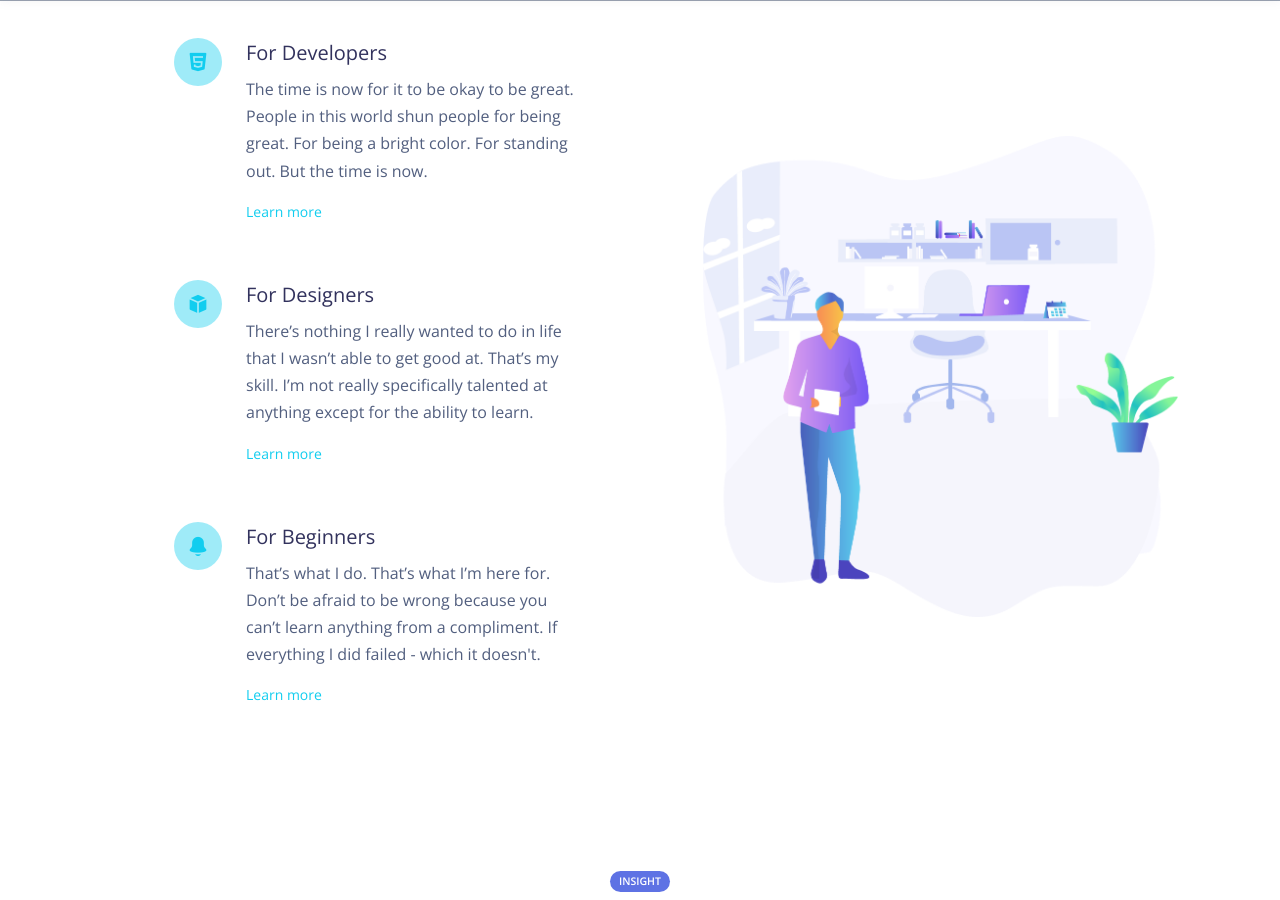
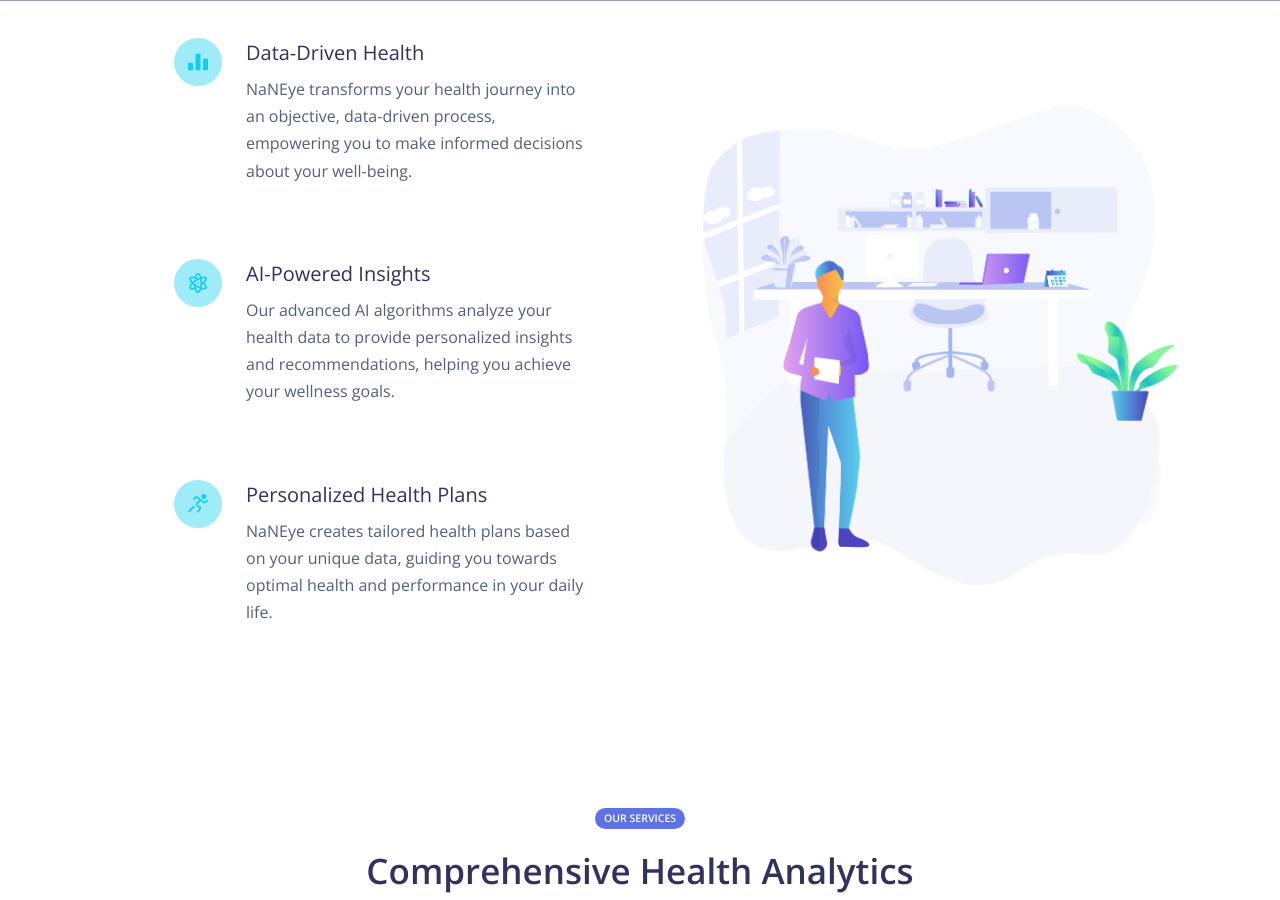
Before and after one commit to NaN-Intelligence/nan-intelligence.github.io, a Jekyll site: the page built from index.html, in a window 1280 px wide and 900 px high, scrolled down 950 px. Built offline with Jekyll 4.4.1, drawn with Linux system fonts in a browser that asks for light colours; nearby versions of some CDN libraries; some of the changed text lies outside the part shown.

Commit message:
updated website a bit

```diff
--- a/_includes/footer.html
+++ b/_includes/footer.html
@@ -12,7 +12,7 @@
     <div class="row align-items-center justify-content-md-between">
       <div class="col-md-6">
         <div class="copyright">
-          <span> © {{ 'now' | date: "%Y" }} Argon Design System by <a href="https://www.creative-tim.com/" target="_blank">Creative Tim</a> & <a href="https://jekyllthemes.io" target="_blank">Jekyll Themes</a></span>
+          <span> © 2024 NaNEye LTD </a></span>
         </div>
       </div>
       <div class="col-md-6">
--- a/_includes/home-sample.html
+++ b/_includes/home-sample.html
@@ -4,12 +4,12 @@
     <div class="container">
       <div class="row">
         <div class="col-lg-5 col-md-7 mr-auto text-left d-flex justify-content-center flex-column">
-          <h3 class="display-3">Argon &amp; Jekyll</h3>
-          <p class="lead mt-0">Together at last! Use the Argon theme to build a Jekyll landing page, blog or complete website. We've included lots of examples in the navigation - take a look.</p>
+          <h3 class="display-3">NaN Intelligence</h3>
+          <p class="lead mt-0">Rebuilding healthcare through data-driven solutions and machine learning</p>
           <br>
           <div class="buttons">
-            <a href="/blog" class="btn btn-primary">
-              Read our blog
+            <a href="/about" class="btn btn-primary">
+              Learn More About NaNEye
             </a>
           </div>
         </div>
@@ -24,32 +24,32 @@
       <div class="col-lg-6">
         <div class="info info-horizontal info-hover-primary">
           <div class="icon icon-shape icon-shape-info rounded-circle text-white">
-              <i class="ni ni-html5 text-info"></i>
+            <i class="ni ni-chart-bar-32 text-info"></i>
           </div>
           <div class="description pl-4">
-              <h5 class="title">For Developers</h5>
-              <p>The time is now for it to be okay to be great. People in this world shun people for being great. For being a bright color. For standing out. But the time is now.</p>
-              <a href="#" class="text-info">Learn more</a>
+            <h5 class="title">Data-Driven Health</h5>
+            <p>NaNEye transforms your health journey into an objective, data-driven process, empowering you to make informed decisions about your well-being.</p>
+            <!-- <a href="#" class="text-info">Learn more</a> -->
           </div>
         </div>
         <div class="info info-horizontal info-hover-primary">
           <div class="icon icon-shape icon-shape-info rounded-circle text-white">
-              <i class="ni ni-app text-info"></i>
+            <i class="ni ni-atom text-info"></i>
           </div>
           <div class="description pl-4">
-              <h5 class="title">For Designers</h5>
-              <p>There’s nothing I really wanted to do in life that I wasn’t able to get good at. That’s my skill. I’m not really specifically talented at anything except for the ability to learn.</p>
-              <a href="#" class="text-info">Learn more</a>
+            <h5 class="title">AI-Powered Insights</h5>
+            <p>Our advanced AI algorithms analyze your health data to provide personalized insights and recommendations, helping you achieve your wellness goals.</p>
+            <!-- <a href="#" class="text-info">Learn more</a> -->
           </div>
         </div>
         <div class="info info-horizontal info-hover-primary">
           <div class="icon icon-shape icon-shape-info rounded-circle text-white">
-              <i class="ni ni-bell-55 text-info"></i>
+            <i class="ni ni-user-run text-info"></i>
           </div>
           <div class="description pl-4">
-              <h5 class="title">For Beginners</h5>
-              <p>That’s what I do. That’s what I’m here for. Don’t be afraid to be wrong because you can’t learn anything from a compliment. If everything I did failed - which it doesn't.</p>
-              <a href="#" class="text-info">Learn more</a>
+            <h5 class="title">Personalized Health Plans</h5>
+            <p>NaNEye creates tailored health plans based on your unique data, guiding you towards optimal health and performance in your daily life.</p>
+            <!-- <a href="#" class="text-info">Learn more</a> -->
           </div>
         </div>
       </div>
@@ -59,26 +59,27 @@
     </div>
   </div>
 </div>
+
 <div class="section features-1">
   <div class="container">
     <div class="row">
       <div class="col-md-8 mx-auto text-center">
-          <span class="badge badge-primary badge-pill mb-3">Insight</span>
-          <h3 class="display-3">Full-Funnel Social Analytics</h3>
-          <p class="lead">The time is now for it to be okay to be great. For being a bright color. For standing out.</p>
+        <span class="badge badge-primary badge-pill mb-3">Our Services</span>
+        <h3 class="display-3">Comprehensive Health Analytics</h3>
+        <p class="lead">NaNEye offers a suite of services to transform your health management experience.</p>
       </div>
     </div>
     <div class="row">
       <div class="col-md-4">
         <div class="info">
           <div class="icon icon-lg icon-shape icon-shape-primary shadow rounded-circle">
-              <i class="ni ni-settings-gear-65"></i>
+            <i class="ni ni-chart-pie-35"></i>
           </div>
-            <h6 class="info-title text-uppercase text-primary">Social Conversations</h6>
-            <p class="description opacity-8">We get insulted by others, lose trust for those others. We get back stabbed by friends. It becomes harder for us to give others a hand.</p>
-            <a href="javascript:;" class="text-primary">More about us
+          <h6 class="info-title text-uppercase text-primary">Data Collection</h6>
+          <p class="description opacity-8">We seamlessly gather health data from various sources, including wearables and medical devices, to create a comprehensive health profile.</p>
+          <!-- <a href="javascript:;" class="text-primary">Learn more
             <i class="ni ni-bold-right text-primary"></i>
-            </a>
+          </a> -->
         </div>
       </div>
       <div class="col-md-4">
@@ -86,11 +87,11 @@
           <div class="icon icon-lg icon-shape icon-shape-success shadow rounded-circle">
             <i class="ni ni-atom"></i>
           </div>
-            <h6 class="info-title text-uppercase text-success">Analyze Performance</h6>
-            <p class="description opacity-8">Don't get your heart broken by people we love, even that we give them all we have. Then we lose family over time. As we live, our hearts turn colder.</p>
-            <a href="javascript:;" class="text-primary">Learn about our products
+          <h6 class="info-title text-uppercase text-success">AI Analysis</h6>
+          <p class="description opacity-8">Our advanced AI algorithms process your health data to provide deep insights and personalized recommendations for improved well-being.</p>
+          <!-- <a href="javascript:;" class="text-primary">Explore our technology
             <i class="ni ni-bold-right text-primary"></i>
-            </a>
+          </a> -->
         </div>
       </div>
       <div class="col-md-4">
@@ -98,57 +99,60 @@
           <div class="icon icon-lg icon-shape icon-shape-warning shadow rounded-circle">
             <i class="ni ni-world"></i>
           </div>
-            <h6 class="info-title text-uppercase text-warning">Measure Conversions</h6>
-            <p class="description opacity-8">What else could rust the heart more over time? Blackgold. The time is now for it to be okay to be great. or being a bright color. For standing out.</p>
-            <a href="javascript:;" class="text-primary">Check our documentation
+          <h6 class="info-title text-uppercase text-warning">Health Optimization</h6>
+          <p class="description opacity-8">We provide actionable strategies to improve your health based on your personal data and goals, helping you achieve optimal wellness.</p>
+          <!-- <a href="javascript:;" class="text-primary">See success stories
             <i class="ni ni-bold-right text-primary"></i>
-            </a>
+          </a> -->
         </div>
       </div>
     </div>
   </div>
 </div>
+
 <br><br>
+
+<!--
 <section class="pricing-5 fullWidth" id="pricing-6" style="background-image: url('{{ '/assets/img/ill/bg_pricing5.svg' | relative_url }}');">
   <div class="container pt-5">
     <div class="row">
       <div class="col-md-4 d-flex justify-content-center flex-column">
-          <h3 class="display-3 mt-3">Choose a plan for your next project</h3>
+        <h3 class="display-3 mt-3">Choose Your Health Journey</h3>
         <ul class="nav nav-pills nav-pills-primary my-4" role="tablist">
           <li class="nav-item">
-              <a class="nav-link active" data-toggle="tab" href="#commercial" role="tablist">
-                Cheaper
+            <a class="nav-link active" data-toggle="tab" href="#individual" role="tablist">
+              Individual
             </a>
           </li>
           <li class="nav-item">
-              <a class="nav-link" data-toggle="tab" href="#personal" role="tablist">
-                Expensive
+            <a class="nav-link" data-toggle="tab" href="#enterprise" role="tablist">
+              Enterprise
             </a>
           </li>
         </ul>
-          <p class="lead mt-0">You have Free Unlimited Updates and Premium Support on each package. You also have 20 days to request a refund.</p>
+        <p class="lead mt-0">All plans include unlimited data analysis and personalized insights. Start your journey to better health today.</p>
       </div>
       <div class="col-lg-7 col-md-8 ml-auto mr-auto">
         <div class="tab-content tab-space">
-            <div class="tab-pane" id="personal">
+          <div class="tab-pane" id="enterprise">
             <div class="row">
               <div class="col-md-6">
                 <div class="card card-pricing bg-white border-0 text-center mb-4">
                   <div class="card-header bg-transparent">
-                      <h6 class="text-uppercase ls-1 py-3 mb-0">Gold</h6>
+                    <h6 class="text-uppercase ls-1 py-3 mb-0">Team</h6>
                   </div>
                   <div class="card-body">
-                      <div class="display-2">$100</div>
+                    <div class="display-2">$499</div>
                     <span>per month</span>
                     <ul class="list-unstyled my-4">
                       <li class="align-items-center">
-                          <b class="text-primary">200GB</b> <span>File Storage</span>
+                        <b class="text-primary">Up to 50</b> <span>Team Members</span>
                       </li>
                       <li class="align-items-center">
-                          <b class="text-primary">Unlimited</b> <span>Users</span>
+                        <b class="text-primary">Advanced</b> <span>Analytics</span>
                       </li>
                       <li class="align-items-center">
-                          <b class="text-primary">Premium</b> <span>Support</span>
+                        <b class="text-primary">Priority</b> <span>Support</span>
                       </li>
                     </ul>
                   </div>
@@ -160,54 +164,54 @@
               <div class="col-md-6">
                 <div class="card card-pricing bg-white border-0 text-center mb-4">
                   <div class="card-header bg-transparent">
-                      <h6 class="text-uppercase ls-1 py-3 mb-0">Platinum</h6>
+                    <h6 class="text-uppercase ls-1 py-3 mb-0">Enterprise</h6>
                   </div>
                   <div class="card-body">
-                      <div class="display-2">$135</div>
-                      <span>per month</span>
+                    <div class="display-2">Custom</div>
+                    <span>tailored solution</span>
                     <ul class="list-unstyled my-4">
-                        <li class="align-items-center">
-                          <b class="text-primary">500GB</b> <span>File Storage</span>
-                        </li>
                       <li class="align-items-center">
                         <b class="text-primary">Unlimited</b> <span>Users</span>
                       </li>
                       <li class="align-items-center">
-                          <b class="text-primary">No time</b> <span>Tracking</span>
+                        <b class="text-primary">Custom</b> <span>Integration</span>
+                      </li>
+                      <li class="align-items-center">
+                        <b class="text-primary">24/7</b> <span>Support</span>
                       </li>
                     </ul>
                   </div>
                   <div class="card-footer bg-transparent">
-                      <a href="#!">Request a demo</a>
+                    <a href="#!">Contact us</a>
                   </div>
                 </div>
               </div>
             </div>
           </div>
-            <div class="tab-pane active" id="commercial">
+          <div class="tab-pane active" id="individual">
             <div class="row">
               <div class="col-md-6">
                 <div class="card card-pricing bg-white border-0 text-center mb-4">
                   <div class="card-header bg-transparent">
-                      <h6 class="text-uppercase ls-1 py-3 mb-0">Standard</h6>
+                    <h6 class="text-uppercase ls-1 py-3 mb-0">Basic</h6>
                   </div>
                   <div class="card-body">
-                      <div class="display-2">$25</div>
+                    <div class="display-2">$9.99</div>
                     <span>per month</span>
                     <ul class="list-unstyled my-4">
                       <li class="align-items-center">
-                          <b class="text-primary">20GB</b> <span>File Storage</span>
+                        <b class="text-primary">Personal</b> <span>Health Dashboard</span>
                       </li>
                       <li class="align-items-center">
-                          <b class="text-primary">15</b> <span>Users</span>
+                        <b class="text-primary">Basic</b> <span>AI Insights</span>
                       </li>
                       <li class="align-items-center">
-                          <b class="text-primary">false</b> <span>Support</span>
+                        <b class="text-primary">Email</b> <span>Support</span>
                       </li>
                     </ul>
                   </div>
                   <div class="card-footer bg-transparent">
-                      <a href="#!">Request a demo</a>
+                    <a href="#!">Start your journey</a>
                   </div>
                 </div>
               </div>
@@ -217,22 +221,22 @@
                     <h6 class="text-uppercase ls-1 py-3 mb-0">Premium</h6>
                   </div>
                   <div class="card-body">
-                      <div class="display-2">$59</div>
+                    <div class="display-2">$24.99</div>
                     <span>per month</span>
                     <ul class="list-unstyled my-4">
                       <li class="align-items-center">
-                          <b class="text-primary">50GB</b> <span>File Storage</span>
+                        <b class="text-primary">Advanced</b> <span>Health Analytics</span>
                       </li>
                       <li class="align-items-center">
-                          <b class="text-primary">100</b> <span>Users</span>
+                        <b class="text-primary">Personalized</b> <span>Health Plans</span>
                       </li>
                       <li class="align-items-center">
-                          <b class="text-primary">Premium</b> <span>Support</span>
+                        <b class="text-primary">Priority</b> <span>Support</span>
                       </li>
                     </ul>
                   </div>
                   <div class="card-footer bg-transparent">
-                      <a href="#!">Request a demo</a>
+                    <a href="#!">Upgrade your health</a>
                   </div>
                 </div>
               </div>
@@ -243,3 +247,4 @@
     </div>
   </div>
 </section>
+-->
```
Also changed, not shown: _README.md (+0 -2 lines), _includes/components/headers/contact-page-header.html (+7 -3 lines), index.html (line endings or trailing spaces), 2 other files. Lines whose indentation alone changed are shown as unchanged.
